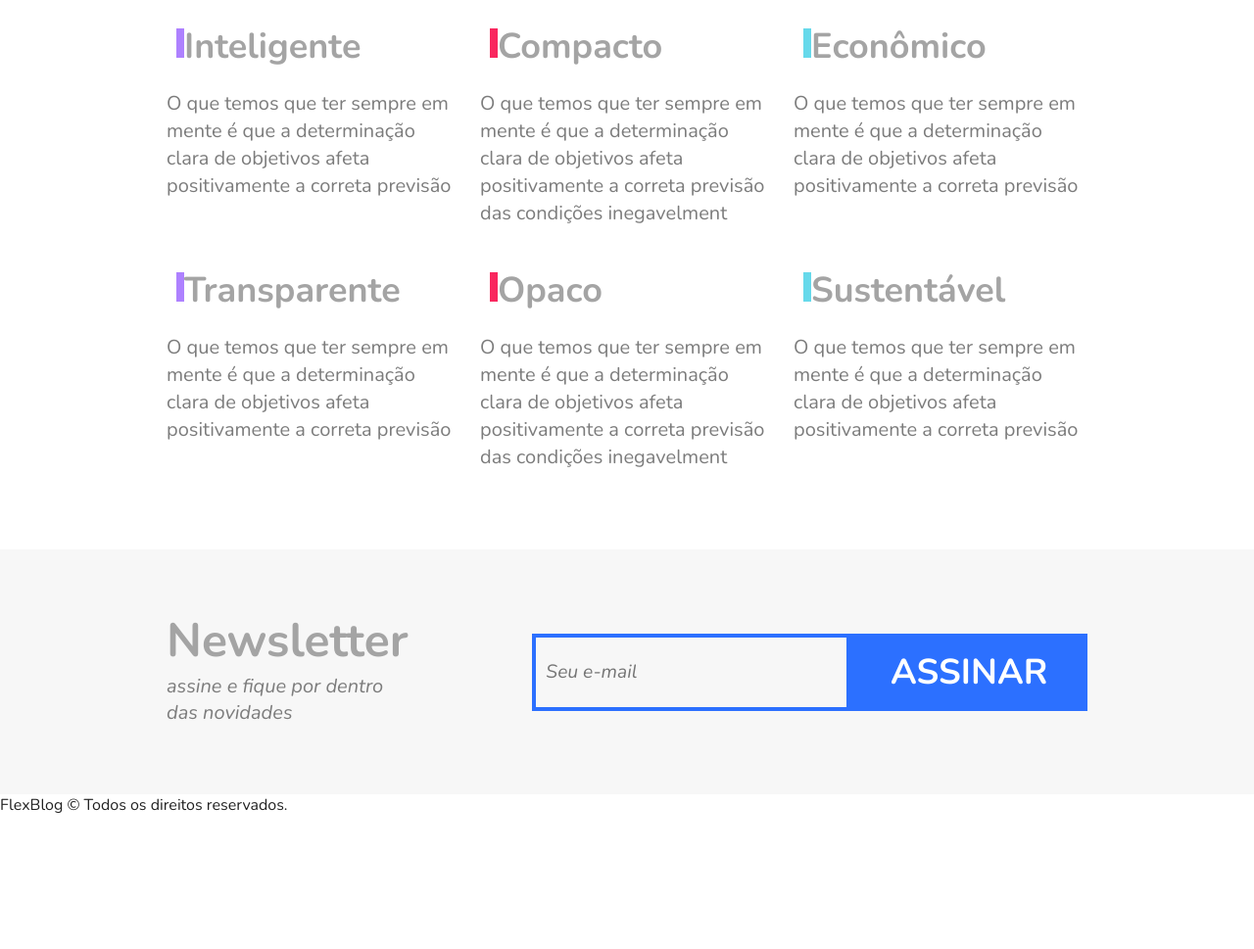
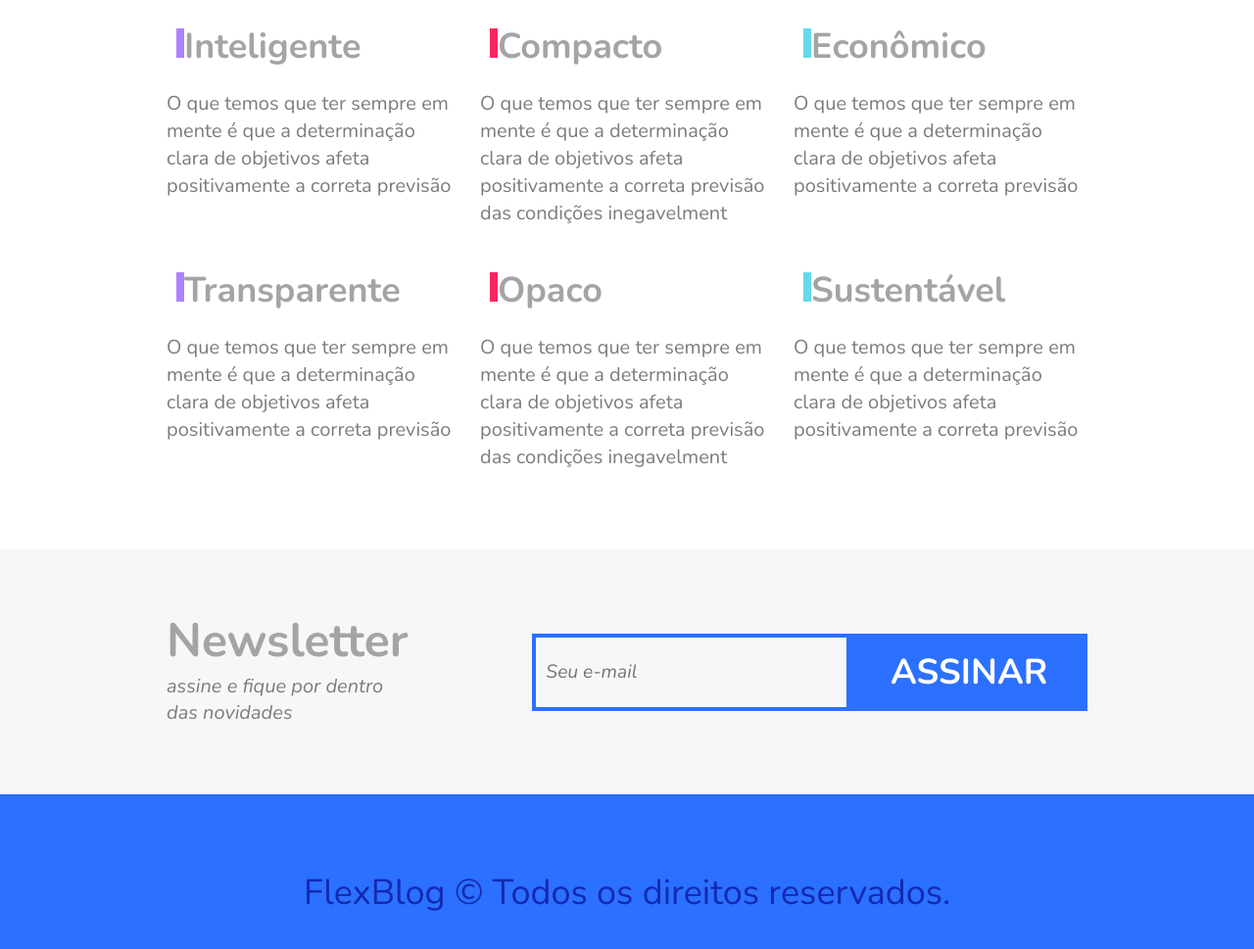
Before and after one commit to PedroTaveira10/FlexBlog, a plain HTML site: page index.html in a window 1280 px wide. Shown: the part 2645-3614 px from the top of the page at 98% size. Before the commit the page ends 3478 px from the top, so only its background shows below. Drawn offline with nearby package versions, Linux system fonts and the light colour scheme.

Commit message:
commit Concluido

```diff
--- a/style.css
+++ b/style.css
@@ -348,3 +348,18 @@ img {
     font-size: 1.5em;
   }
 }
+
+.footer {
+  display: flex;
+  height: 200px;
+  background: #2c70ff;
+  height: 200px;
+  align-items: center;
+}
+
+.footer p {
+  flex: 1;
+  text-align: center;
+  font-size: 2.25em;
+  color: #122ab2;
+}
```
